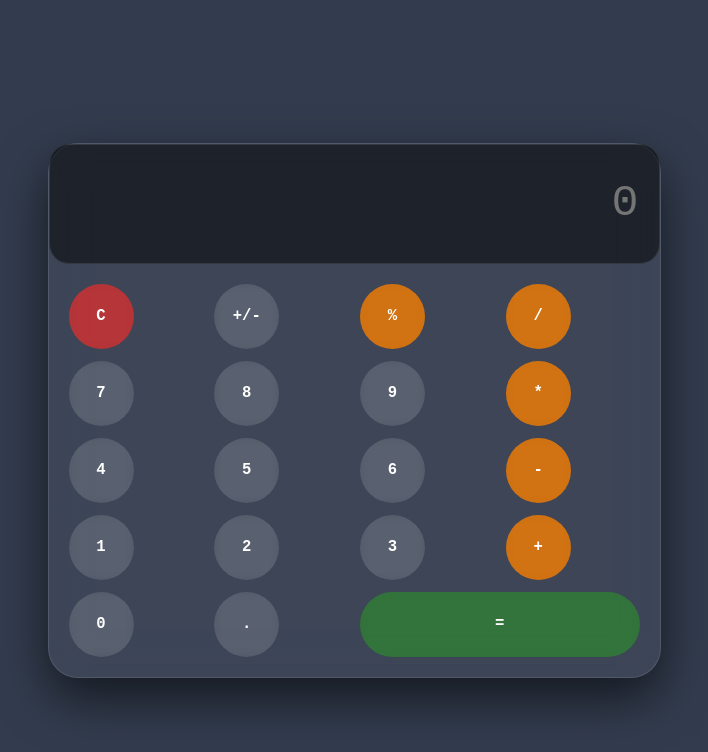
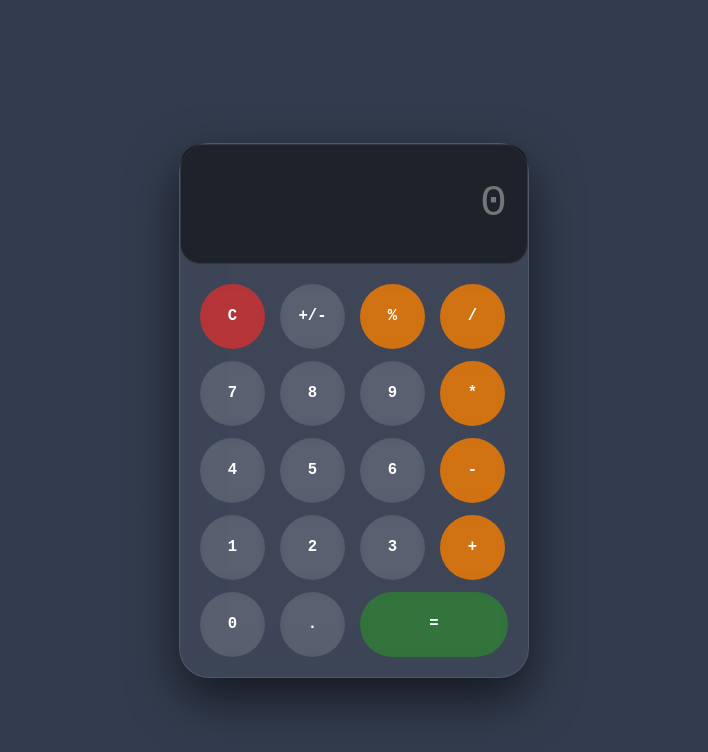
Before and after one commit to naveen-dev07/A-Calculator-, a plain HTML site: page index.html in a window 1280 px wide. Shown: the whole page, without its empty margins (286-994 px from the left). Drawn offline with Linux system fonts and the light colour scheme.

Commit message:
Update background styles and calculator width
Refine background properties and calculator width in style.css

```diff
--- a/style.css
+++ b/style.css
@@ -13,7 +13,7 @@ body {
     justify-content: center;
     margin: 10px;
 
-    /* Cyber image + dark bluish overlay */
+
     background:
       linear-gradient(
         rgba(15, 26, 47, 0.85),
@@ -21,9 +21,10 @@ body {
       ),
       url("bg4.jpg");
 
-    background-size:contain;
-    background-repeat: no-repeat;
+    background-size: contain;
     background-position: center;
+
+
 }
 
 
@@ -31,7 +32,7 @@ body {
 
 
 .calculator {
-    width: min(350,100%);
+    width: min(350px,100%);
     background: rgba(255, 255, 255, 0.05);
     -webkit-backdrop-filter: blur(20px);
     backdrop-filter: blur( 20px);
@@ -56,7 +57,7 @@ body {
     margin-left: -20px;
     margin-right: -20px;
     margin-top: -20px;
-    /* font-family: monospace; */
+
     transition: all 0.3s ease-in-out;
 }
 
```
